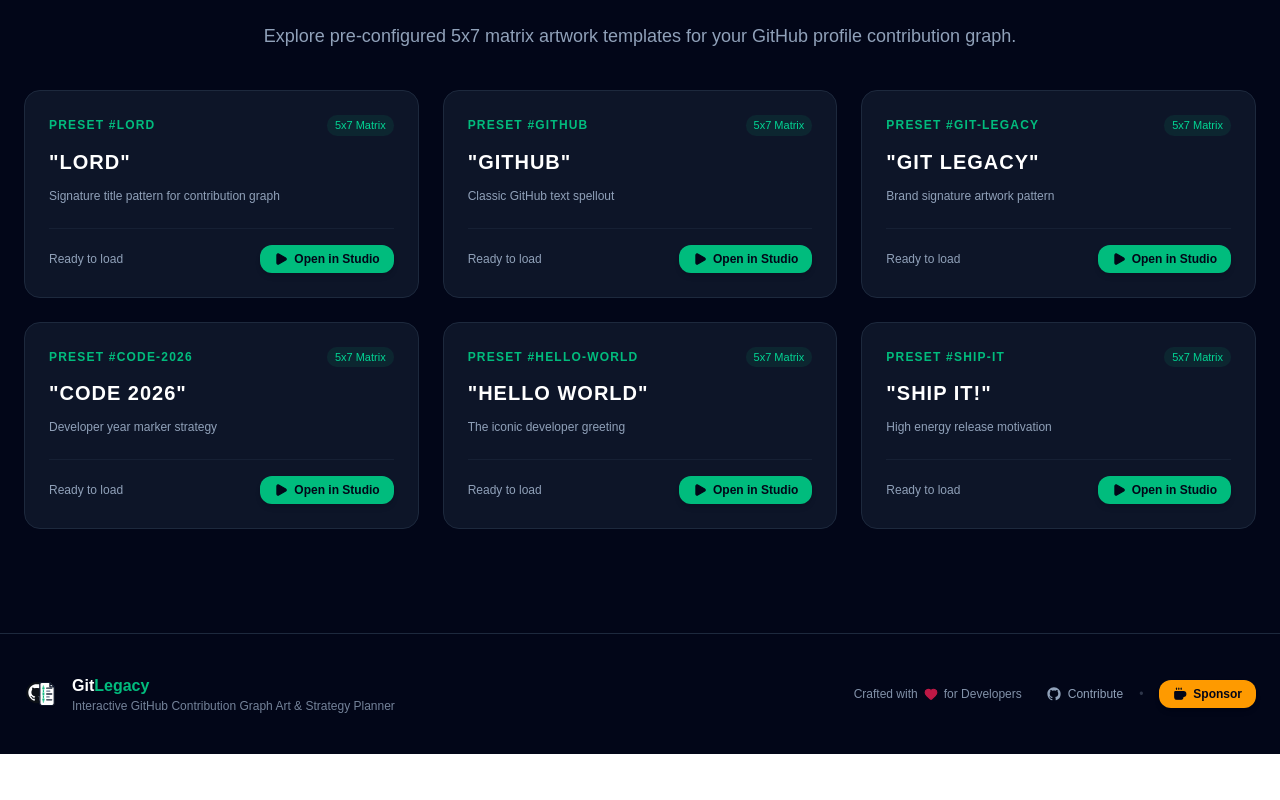
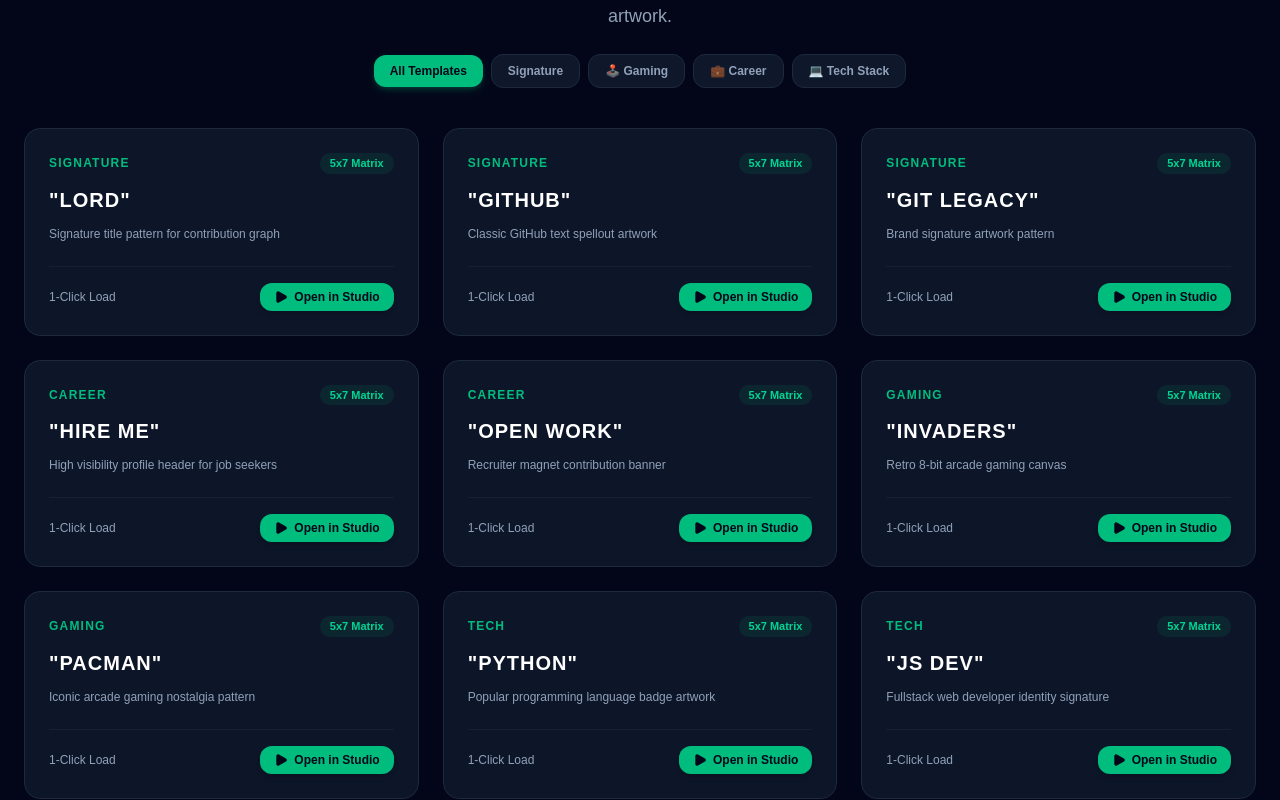
Before and after one commit to Sukhman369/githublegacy, a Next.js app: page /presets in a window 1280 px wide. Shown: the part 243-1043 px from the top of the page. Before the commit the page ends 997 px from the top, so only its background shows below. Built offline with nearby package versions, Linux system fonts and the light colour scheme.

Commit message:
feat(presets): expand preset gallery with gaming, tech logos, and career patterns

```diff
--- a/src/app/presets/page.tsx
+++ b/src/app/presets/page.tsx
@@ -10,6 +10,12 @@
 
 export default function PresetsPage() {
   const { isDarkMode } = useTheme();
+  const [selectedCategory, setSelectedCategory] = React.useState<string>('all');
+
+  const filteredPresets = React.useMemo(() => {
+    if (selectedCategory === 'all') return PRESET_PATTERNS;
+    return PRESET_PATTERNS.filter((p) => p.category === selectedCategory);
+  }, [selectedCategory]);
 
   return (
     <div
@@ -29,20 +35,45 @@
             }`}
           >
             <Sparkles className="h-3.5 w-3.5" />
-            <span>Contribution Art Templates</span>
+            <span>Contribution Art Gallery</span>
           </div>
 
           <h1 className="text-3xl sm:text-5xl font-extrabold tracking-tight">
-            GitHub Contribution <span className="text-emerald-500">Preset Patterns</span>
+            Pre-made <span className="text-emerald-500">Template Gallery</span>
           </h1>
 
           <p className={`text-base sm:text-lg ${isDarkMode ? 'text-slate-400' : 'text-slate-600'}`}>
-            Explore pre-configured 5x7 matrix artwork templates for your GitHub profile contribution graph.
+            Explore popular preset patterns for gaming, career branding, tech stack logos, and signature artwork.
           </p>
+
+          {/* Category Filter Tabs */}
+          <div className="flex flex-wrap items-center justify-center gap-2 pt-2">
+            {[
+              { id: 'all', label: 'All Templates' },
+              { id: 'signature', label: 'Signature' },
+              { id: 'gaming', label: '🕹️ Gaming' },
+              { id: 'career', label: '💼 Career' },
+              { id: 'tech', label: '💻 Tech Stack' },
+            ].map((tab) => (
+              <button
+                key={tab.id}
+                onClick={() => setSelectedCategory(tab.id)}
+                className={`px-4 py-2 rounded-xl text-xs font-bold transition-all ${
+                  selectedCategory === tab.id
+                    ? 'bg-emerald-500 text-slate-950 shadow-md shadow-emerald-500/20'
+                    : isDarkMode
+                    ? 'bg-slate-900 text-slate-400 border border-slate-800 hover:text-white'
+                    : 'bg-white text-slate-600 border border-slate-200 hover:text-slate-900'
+                }`}
+              >
+                {tab.label}
+              </button>
+            ))}
+          </div>
         </div>
 
         <div className="grid grid-cols-1 md:grid-cols-2 lg:grid-cols-3 gap-6">
-          {PRESET_PATTERNS.map((preset) => (
+          {filteredPresets.map((preset) => (
             <div
               key={preset.id}
               className={`rounded-2xl border p-6 flex flex-col justify-between transition-all hover:scale-[1.02] ${
@@ -54,9 +85,9 @@
               <div className="space-y-3">
                 <div className="flex items-center justify-between">
                   <span className="font-mono text-xs font-bold text-emerald-500 uppercase tracking-widest">
-                    PRESET #{preset.id.toUpperCase()}
+                    {preset.category ? preset.category.toUpperCase() : 'PRESET'}
                   </span>
-                  <span className="text-[11px] px-2 py-0.5 rounded-full bg-emerald-500/10 text-emerald-400 font-mono">
+                  <span className="text-[11px] px-2.5 py-0.5 rounded-full bg-emerald-500/10 text-emerald-400 font-mono font-bold">
                     5x7 Matrix
                   </span>
                 </div>
@@ -75,7 +106,7 @@
               <div className={`mt-6 pt-4 border-t flex items-center justify-between ${
                 isDarkMode ? 'border-slate-800/60' : 'border-slate-100'
               }`}>
-                <span className="text-xs text-slate-400 font-mono">Ready to load</span>
+                <span className="text-xs text-slate-400 font-mono">1-Click Load</span>
                 <Link
                   href={`/?text=${encodeURIComponent(preset.text)}`}
                   className="inline-flex items-center gap-1.5 px-3.5 py-1.5 rounded-xl bg-emerald-500 text-slate-950 font-bold text-xs hover:scale-105 transition-all shadow-md"
--- a/src/lib/font-matrix.ts
+++ b/src/lib/font-matrix.ts
@@ -495,35 +495,83 @@
     name: 'LORD',
     text: 'LORD',
     description: 'Signature title pattern for contribution graph',
+    category: 'signature',
   },
   {
     id: 'github',
     name: 'GITHUB',
     text: 'GITHUB',
-    description: 'Classic GitHub text spellout',
+    description: 'Classic GitHub text spellout artwork',
+    category: 'signature',
   },
   {
     id: 'git-legacy',
     name: 'GIT LEGACY',
     text: 'GIT LEGACY',
     description: 'Brand signature artwork pattern',
+    category: 'signature',
+  },
+  {
+    id: 'hire-me',
+    name: 'HIRE ME',
+    text: 'HIRE ME',
+    description: 'High visibility profile header for job seekers',
+    category: 'career',
+  },
+  {
+    id: 'open-to-work',
+    name: 'OPEN TO WORK',
+    text: 'OPEN WORK',
+    description: 'Recruiter magnet contribution banner',
+    category: 'career',
+  },
+  {
+    id: 'space-invaders',
+    name: 'SPACE INVADER',
+    text: 'INVADERS',
+    description: 'Retro 8-bit arcade gaming canvas',
+    category: 'gaming',
+  },
+  {
+    id: 'pacman',
+    name: 'PAC-MAN',
+    text: 'PACMAN',
+    description: 'Iconic arcade gaming nostalgia pattern',
+    category: 'gaming',
+  },
+  {
+    id: 'python-logo',
+    name: 'PYTHON',
+    text: 'PYTHON',
+    description: 'Popular programming language badge artwork',
+    category: 'tech',
+  },
+  {
+    id: 'js-dev',
+    name: 'JAVASCRIPT',
+    text: 'JS DEV',
+    description: 'Fullstack web developer identity signature',
+    category: 'tech',
   },
   {
     id: 'code-2026',
     name: 'CODE 2026',
     text: 'CODE 2026',
     description: 'Developer year marker strategy',
+    category: 'signature',
   },
   {
     id: 'hello-world',
     name: 'HELLO WORLD',
     text: 'HELLO WORLD',
     description: 'The iconic developer greeting',
+    category: 'signature',
   },
   {
     id: 'ship-it',
     name: 'SHIP IT!',
     text: 'SHIP IT!',
-    description: 'High energy release motivation',
+    description: 'High energy release motivation artwork',
+    category: 'signature',
   },
 ];
--- a/src/types/calendar.ts
+++ b/src/types/calendar.ts
@@ -78,4 +78,5 @@
   name: string;
   text: string;
   description: string;
+  category?: 'gaming' | 'career' | 'tech' | 'signature';
 }
```
